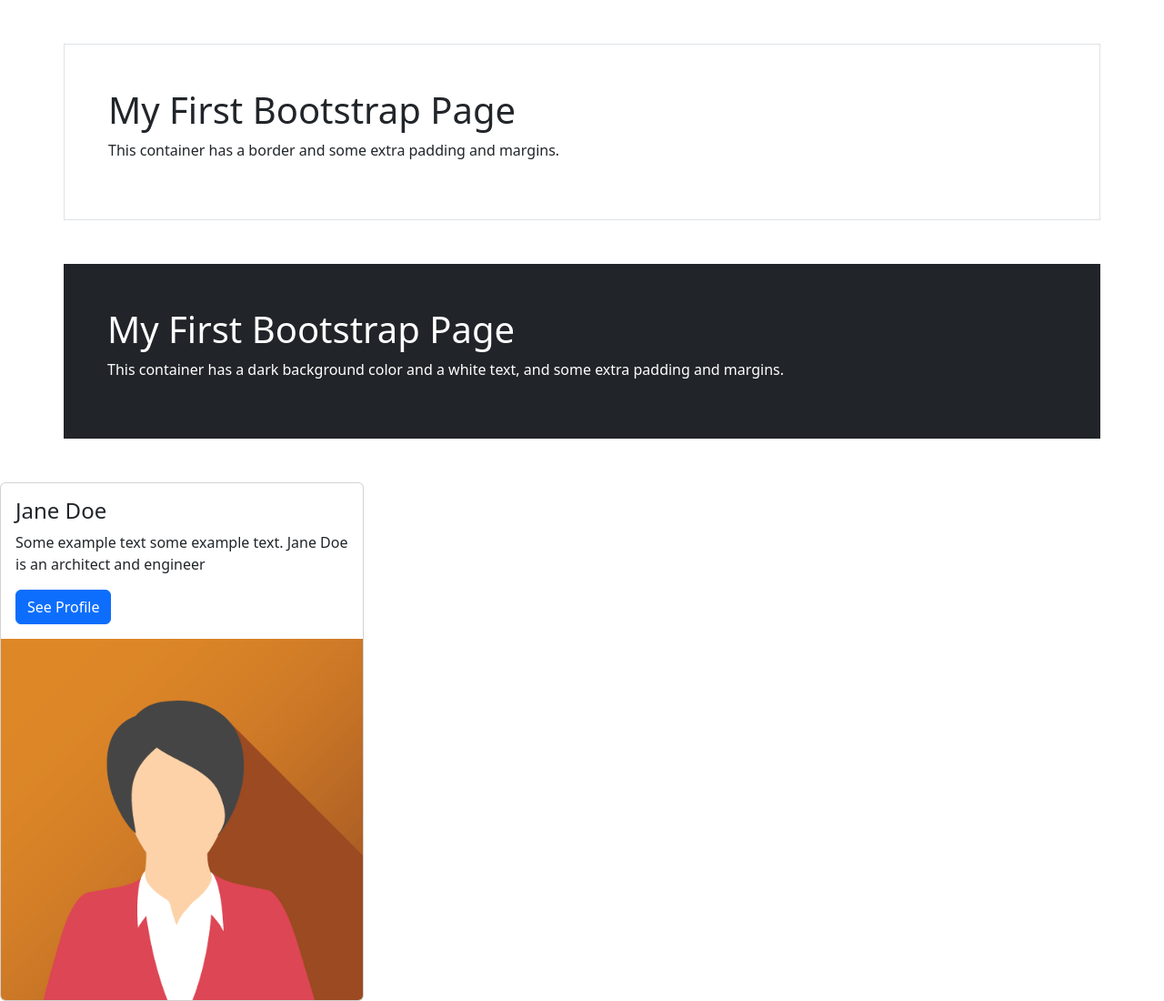
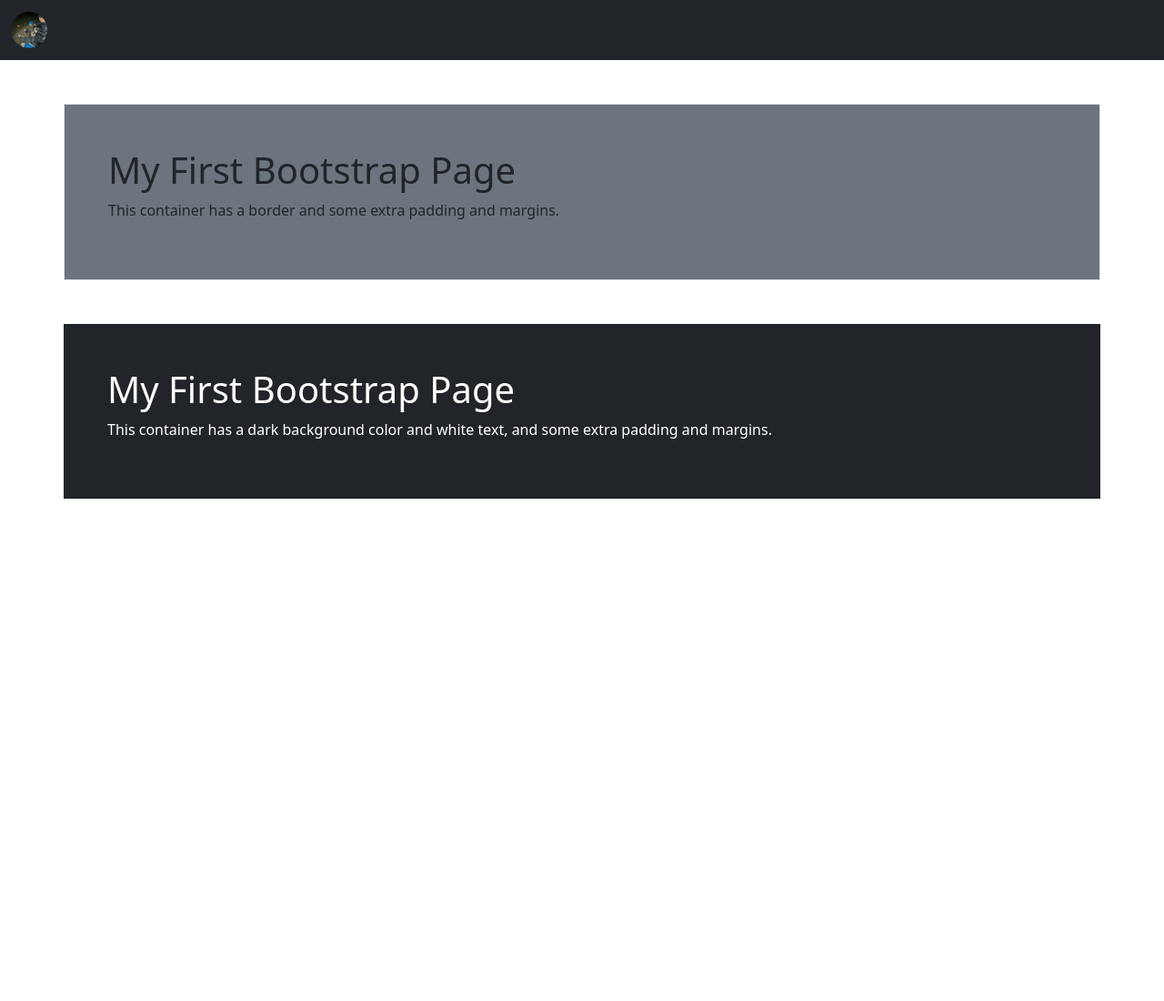
Before and after one commit to AidenistooOP/BootstrapFirstTry, a plain HTML site: page index.html in a window 1280 px wide. Shown: the whole page at 91% size. After the commit the page ends 800 px from the top, so only its background shows below. Drawn offline with nearby package versions, Linux system fonts and the light colour scheme.

Commit message:
Added nav bar logo.

```diff
--- a/index.html
+++ b/index.html
@@ -11,23 +11,23 @@
 
 <body>
 
-  <div class="container p-5 my-5 border ">
+  <nav class="navbar navbar-expand-sm bg-dark navbar-dark">
+    <div class="container-fluid">
+      <a class="navbar-brand" href="#">
+        <img src="aiden.gif" alt="Logo" style="width:40px;" class="rounded-pill">
+      </a>
+    </div>
+  </nav>
+
+
+  <div class="container p-5 bg-secondary my-5 border">
     <h1>My First Bootstrap Page</h1>
     <p data-bs-toggle="tooltip" title="Hooray!">This container has a border and some extra padding and margins.</p>
   </div>
 
   <div class="container p-5 my-5 bg-dark text-white">
     <h1>My First Bootstrap Page</h1>
-    <p>This container has a dark background color and a white text, and some extra padding and margins.</p>
-  </div>
-  <div class="card" style="width:400px" >
-    <div class="card-body">
-      <h4 class="card-title">Jane Doe</h4>
-      <p class="card-text">Some example text some example text. Jane Doe is an architect and engineer</p>
-      <a href="#" class="btn btn-primary">See Profile</a>
-    </div>
-    <img class="card-img-bottom" src="../img_avatar6.png" alt="Card image" style="width:100%">
-  </div>
+    <p>This container has a dark background color and white text, and some extra padding and margins.</p>
   </div>
 
 </body>
```
Also changed, not shown: aiden.gif (added), img_avatar6.png (deleted).
